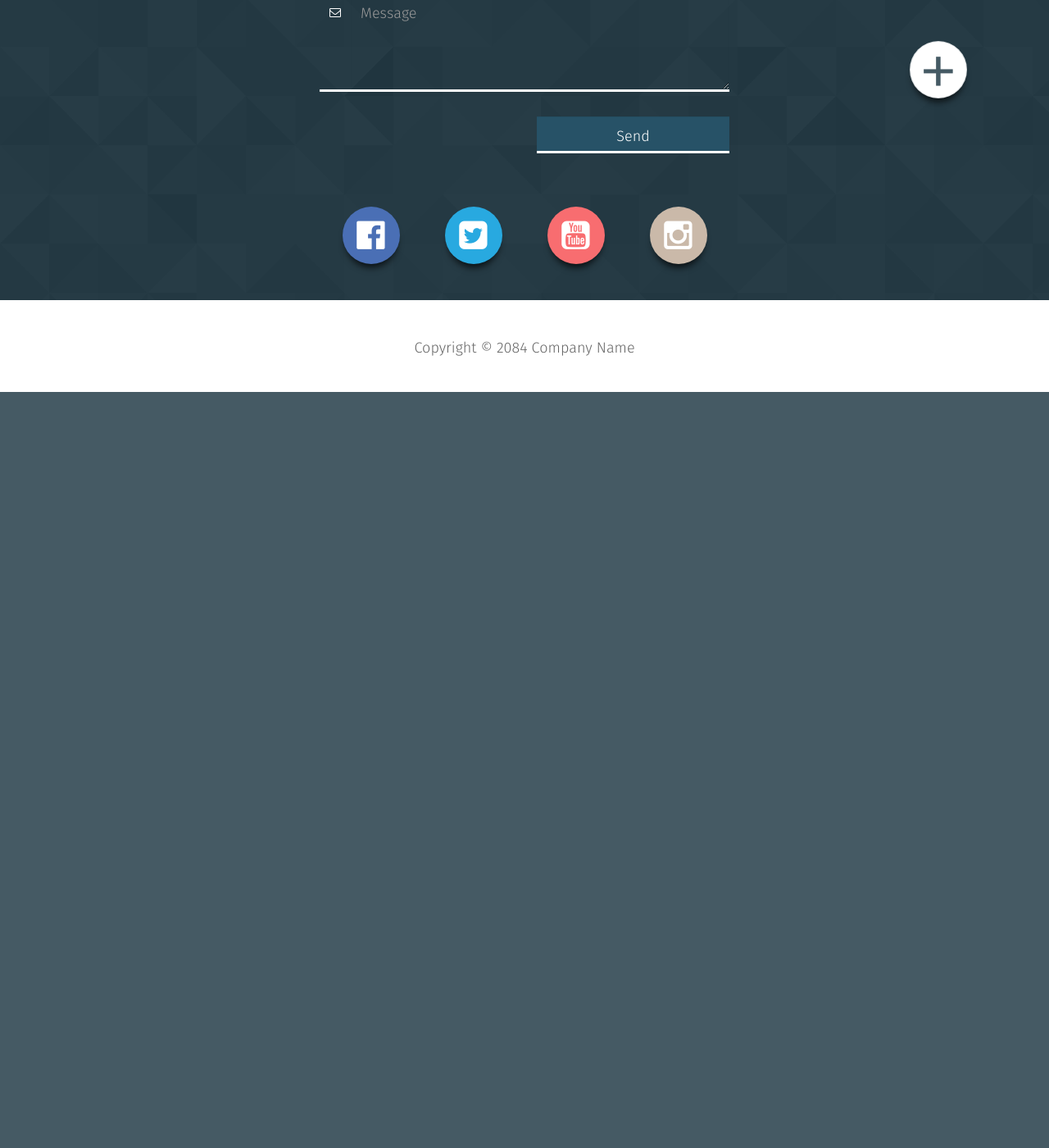
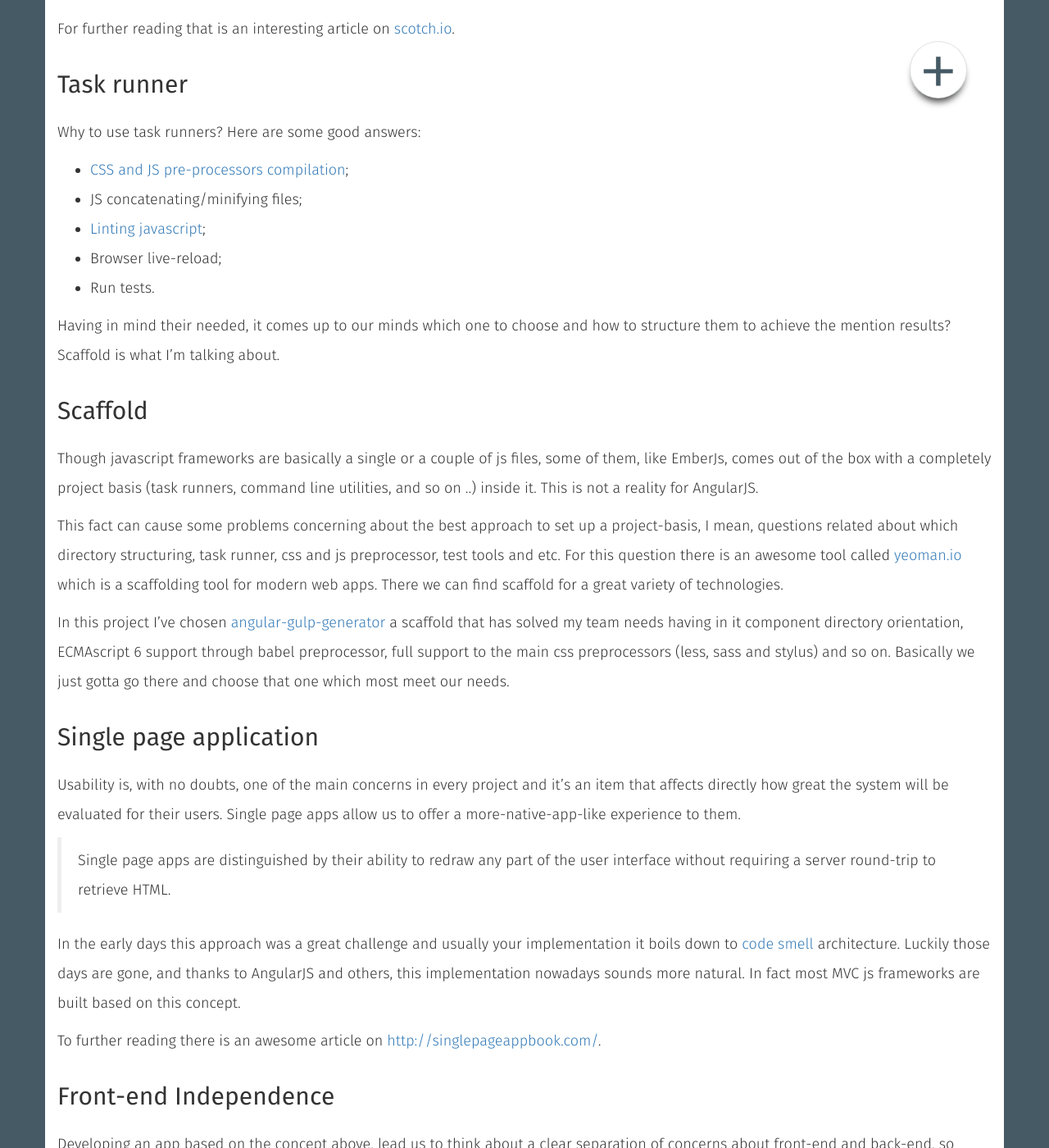
Before and after one commit to vanderleisilva/vanderleisilva.github.io, a Jekyll site: the page built from _posts/2016-05-03-angularjs-a-case-study.md, in a window 1280 px wide and 1400 px high, scrolled down 1097 px. Shown: the whole window at 82% size. Built offline with Jekyll 4.4.1, drawn with Linux system fonts in a browser that asks for light colours; before the commit the page ends 1575 px from its top, so only the background shows below that; some of the changed text lies outside the part shown.

Commit message:
Add second article

```diff
--- a/_posts/2016-05-03-angularjs-a-case-study.md
+++ b/_posts/2016-05-03-angularjs-a-case-study.md
@@ -7,4 +7,65 @@ icon: fa-pagelines
 highlight: 1
 ---
 
-content text
+AngularJS is an important step towards a better client-side code structuring that allow us to work with a consistent MVC architecture. However the choise per se doesn't necessary imply a consistent code structuring, in terms of organization, code decoupling, testability and so on.
+
+In the following lines I'll discuss a Santos City Hall case study that can answer relevant questions that came up to our minds when starting a new angular application.
+
+## Directory Structure
+We have different ways of thinking about directory organization, I've considered the two most commons: type organization and component organization.
+
+[image-type-organization]
+
+[image-component-organization]
+
+The first one, the most common, is a great solution for small projects, we can set up quickly, we have separation of concerns, controllers have their own folder, views have their own folder and so on. However this approach falls apart when the application starts growing and you start scrolling in your directory tree to find the required files and mainly you don't have a rapid understanding about the components of your system.
+
+In the component organization structure each component here will resemble a mini-MVC application by having a view, controller, services and the other required angular components for that feature. Going on this way we achieve a high level of scalability and testability on our application.
+
+For further reading  that is an interesting article on [scotch.io](https://scotch.io/tutorials/angularjs-best-practices-directory-structure).
+
+## Task runner
+Why to use task runners? Here are some good answers:
+
+* [CSS and JS pre-processors compilation](https://developers.google.com/web/tools/setup/setup-preprocessors);
+* JS concatenating/minifying files;
+* [Linting javascript](http://www.javascriptlint.com/);
+* Browser live-reload;
+* Run tests.
+
+Having in mind their needed, it comes up to our minds which one to choose and how to structure them to achieve the mention results? Scaffold is what I'm talking about.
+
+## Scaffold
+Though javascript frameworks are basically a single or a couple of js files, some of them, like EmberJs, comes out of the box with a completely project basis (task runners, command line utilities, and so on ..)  inside it. This is not a reality for AngularJS.
+
+This fact can cause some problems concerning about the best approach  to set up a project-basis, I mean, questions related about which directory structuring, task runner, css and js preprocessor, test tools and etc. For this question there is an awesome tool called [yeoman.io](http://yeoman.io/) which is a scaffolding tool for modern web apps. There we can find scaffold for a great variety of technologies.
+
+In this project I've chosen [angular-gulp-generator](https://github.com/Swiip/generator-gulp-angular) a scaffold that has solved my team needs having in it component directory orientation, ECMAscript 6 support through babel preprocessor, full support to the main css preprocessors (less, sass and stylus) and so on. Basically we just gotta go there and choose that one which most meet our needs.
+
+## Single page application
+Usability is, with no doubts, one of the main concerns in every project and it's an item that affects directly how great the system will be evaluated for their users. Single page apps allow us to offer a more-native-app-like experience to them.
+
+> Single page apps are distinguished by their ability to redraw any part of the user interface without requiring a server round-trip to retrieve HTML.
+
+In the early days this approach was a great challenge and usually your implementation it boils down to [code smell](http://martinfowler.com/bliki/CodeSmell.html) architecture. Luckily those days are gone, and thanks to AngularJS and others, this implementation nowadays sounds more natural. In fact most MVC js frameworks are built based on this concept.
+
+To further reading there is an awesome article on [http://singlepageappbook.com/](http://singlepageappbook.com/).
+
+## Front-end Independence
+Developing an app based on the concept above, lead us to think about a clear separation of concerns about front-end and back-end, so independence here is the key word.
+
+Once we've achieved that goal those projects (front and back-end) can grow independently and act in different contexts. For instance a back-end solution can be used in a web, mobile and desktop interface. And a front-end solution can work with different back-end technologies.
+
+As a technology used to reach it, [REST](http://rest.elkstein.org/) was the choice. It's a lightweight alternative to mechanisms like RPC (Remote Procedure Calls) and Web Services (SOAP, WSDL, and others). It relies on a stateless, client-server, cacheable communications protocol -- and in virtually all cases, the HTTP protocol is used.
+
+## Modularization
+In an AngularJS context, modularization means an organization by function instead of type. Your components (controllers, filters, directives ...) will live in modules instead of wherever they live now.
+
+We essentially have separate “apps” within our application, each of which are independent and has your own objects.
+
+[image-structure folder]
+
+This approach guarantee re-usability, a clear separation of concerns and testability to our applications.
+
+## Conclusion
+Those are same basic steps, made in a public organization context, to set up quickly, a new web project-basis, and though you may have different needs, it represents a good workflow to starting a project-basis with angularJS.
--- a/index.html
+++ b/index.html
@@ -53,7 +53,7 @@ layout: base
 		<div class="col-sm-12">
 			{% for post in site.posts %}
 				{% if post.highlight %}
-				<a href="#" title="{{ post.title }}" class="col-sm-6 col-lg-3 feature-box">
+				<a href="{{ post.url }}" title="{{ post.title }}" class="col-sm-6 col-lg-3 feature-box">
 					<div class="feature-box-inner">
 						<div class="feature-box-icon">
 							<i class="fa {{ post.icon }}"></i>
```
